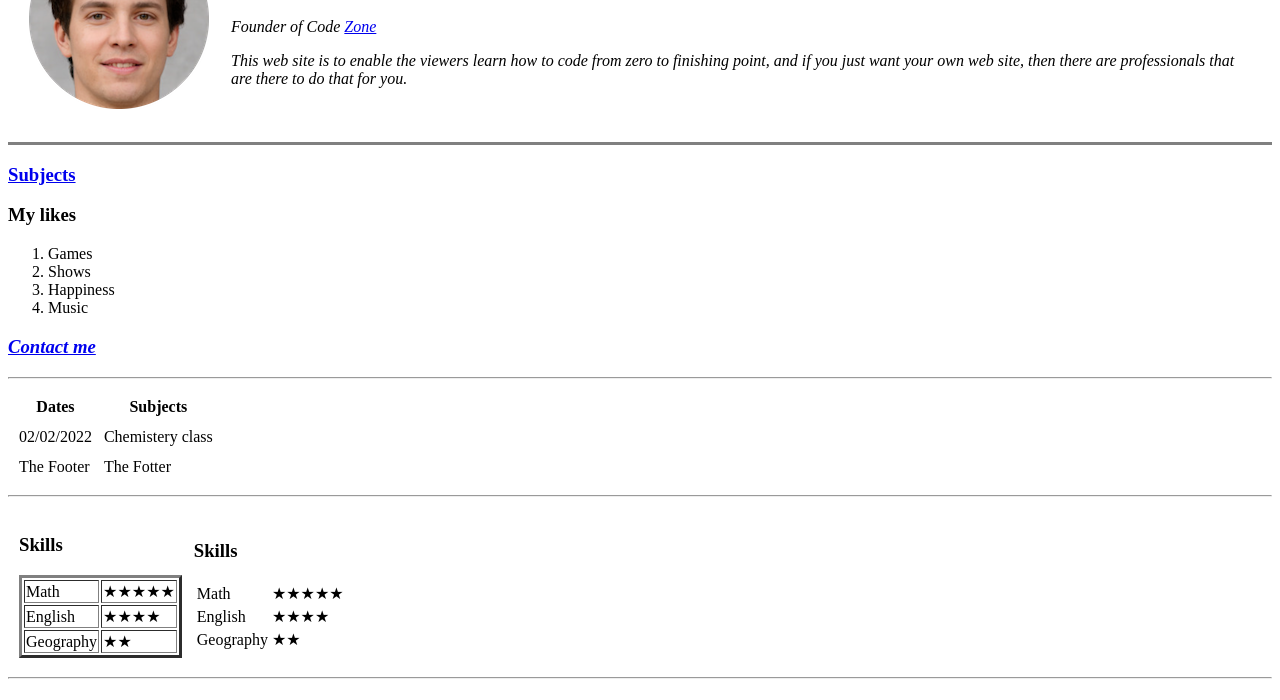
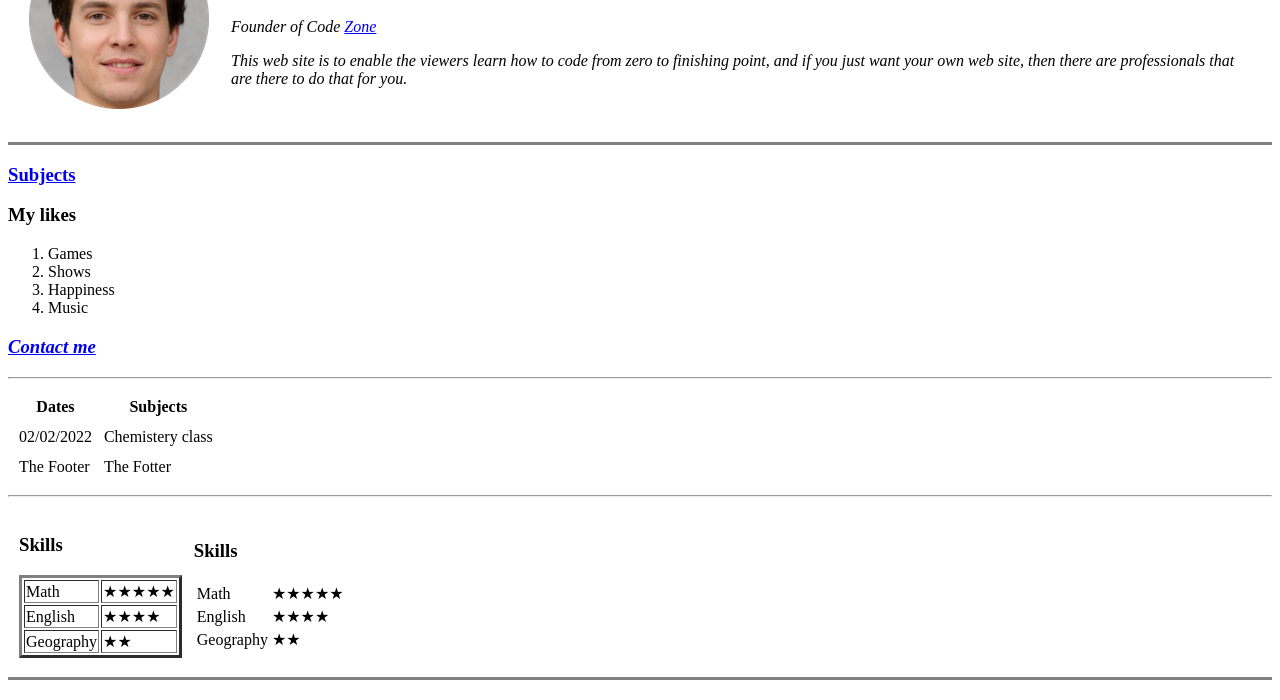
Before and after one commit to Jophas/cv, a plain HTML site: page index.html in a window 1280 px wide. Shown: the part 100-800 px from the top of the page. Drawn offline with Linux system fonts and the light colour scheme.

Commit message:
Little update on index

```diff
--- a/index.html
+++ b/index.html
@@ -91,7 +91,7 @@
     </tr>
   </table>
 
-  <hr>
+  <hr size="3" noshade>
 </body>
 
 </html>
```
